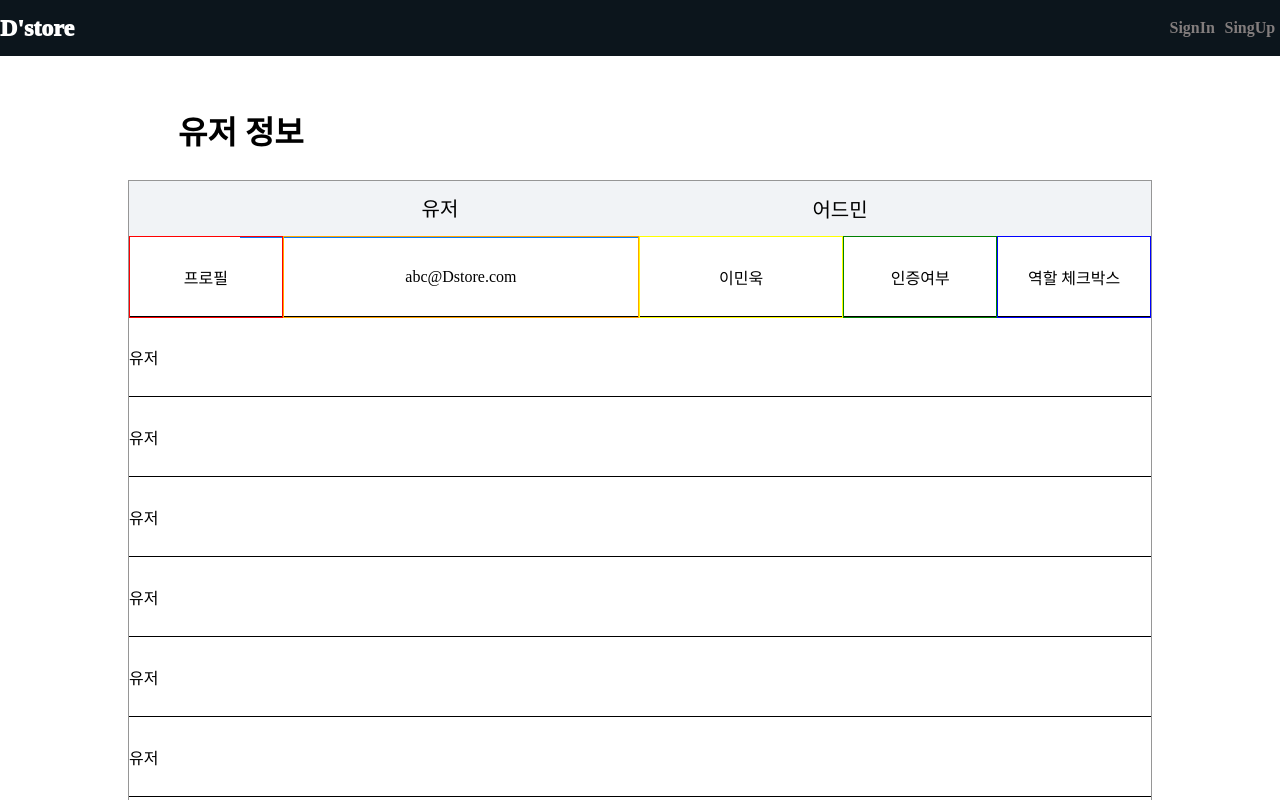
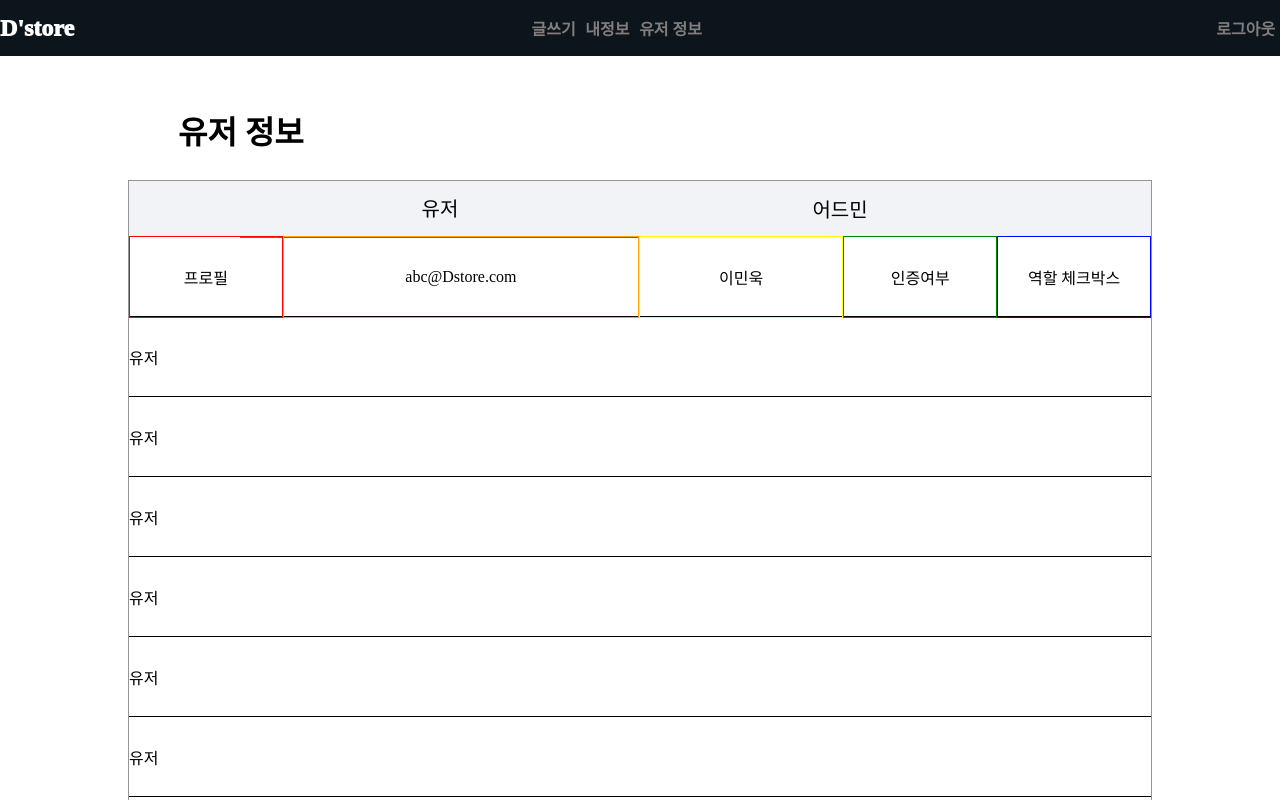
Before and after one commit to D-Store/D-store-practice, a React (Create React App) app: page /admin/userInfo in a window 1280 px wide. Shown: the top 800 px of the page. Built offline with nearby package versions, Linux system fonts and the light colour scheme.

Commit message:
[ADD] Admin header

```diff
--- a/src/Pages/Admin/Main/AdminMainPage.jsx
+++ b/src/Pages/Admin/Main/AdminMainPage.jsx
@@ -1,11 +1,11 @@
 import React from 'react'
+import AdminHeaderContainer from '../../../containers/Admin/Header/AdminHeaderContainer';
 import AdminMainContainer from '../../../containers/Admin/Main/AdminMainContainer';
-import HeaderContainer from '../../../containers/Header/HeaderContainer';
 
 const AdminMainPage = () => {
     return(
         <>
-        <HeaderContainer />
+        <AdminHeaderContainer />
         <AdminMainContainer />
         </>
     )
--- a/src/Pages/Admin/UserInfo/AdminUserInfoPage.jsx
+++ b/src/Pages/Admin/UserInfo/AdminUserInfoPage.jsx
@@ -1,11 +1,11 @@
 import React from 'react'
+import AdminHeaderContainer from '../../../containers/Admin/Header/AdminHeaderContainer';
 import AdminUserInfoContainer from '../../../containers/Admin/UserInfo/AdminUserInfoContainer';
-import HeaderContainer from '../../../containers/Header/HeaderContainer';
 
 const AdminUserInfoPage = () => {
     return(
         <>
-        <HeaderContainer />
+        <AdminHeaderContainer />
         <AdminUserInfoContainer />
         </>
     )
--- /dev/null
+++ b/src/components/Admin/Header/AdminHeader.css
@@ -0,0 +1,49 @@
+.admin-header {
+    width: 100%;
+    min-height: 7vh;
+    display: flex;
+    align-items: center;
+    justify-content: space-between;
+    background-color: #0c151c;
+}
+
+.admin-header-main > a {
+    font-weight: 1000;
+    font-size: 1.5rem;
+    cursor: pointer;
+    color: white;
+    text-decoration: none;
+  }
+
+  .admin-header-items {
+    width: 100%;
+    display: grid;
+    grid-template-columns: 90% 10%;
+    grid-template-areas: "options log";
+  }
+
+  .admin-header-items-log {
+    grid-area: log;
+    display: flex;
+    justify-content: flex-end;
+  }
+
+  .admin-header-items-options {
+     grid-area: options;
+     display: flex;
+     justify-content: center;
+  }
+
+  .admin-header-items-log > a,
+  .admin-header-items-options > a {
+      cursor: pointer;
+      color: rgb(131, 125, 125);
+      text-decoration: none;
+      padding: 0.3rem;
+      font-weight: 600;
+  }
+
+  .admin-header-items-log > a:hover,
+  .admin-header-items-options > a:hover {
+    color:white;
+  }
--- a/src/components/Admin/Header/AdminHeader.jsx
+++ b/src/components/Admin/Header/AdminHeader.jsx
@@ -1,11 +1,24 @@
 import React from 'react';
 import { Link } from "react-router-dom";
+import './AdminHeader.css'
 
-const AdminHeader = () => {
+const AdminHeader = ({handleLogOut}) => {
     return(
-        <div className="adminHeader">
-            <div className="header-main">
-                <Link to="/">D'store</Link>
+        <div className="admin-header">
+            <div className="admin-header-main">
+                <Link to="/admin/main">D'store</Link>
+            </div>
+            <div className="admin-header-items">
+                <div className="admin-header-items-options">
+                    <Link to="/">글쓰기</Link>
+                    <Link to="/">내정보</Link>
+                    <Link to="/admin/userInfo">유저 정보</Link>
+                </div>
+                <div className="admin-header-items-log">
+                    <a href="/" onClick={()=> handleLogOut()}>
+                        로그아웃
+                    </a>
+                </div>
             </div>
         </div>
     )
--- a/src/components/SignIn/SignIn.css
+++ b/src/components/SignIn/SignIn.css
@@ -51,7 +51,7 @@
 }
 
 .signIn-input-item:focus {
-  box-shadow: 0 0 25px -10px #0078ff;
+  border-color: #0078ff;
 }
 
 .signIn-submit {
--- a/src/components/common/Header/Header.css
+++ b/src/components/common/Header/Header.css
@@ -21,7 +21,7 @@
 .header-nav {
   width: 100%;
   display: grid;
-  grid-template-columns: 90% 10%;
+  grid-template-columns: 90% 10% ;
   grid-template-areas: "func log";
 }
 
--- /dev/null
+++ b/src/containers/Admin/Header/AdminHeaderContainer.jsx
@@ -0,0 +1,21 @@
+import React from 'react';
+import AdminHeader from '../../../components/Admin/Header/AdminHeader';
+import { useHistory } from "react-router-dom";
+
+const AdminHeaderContainer = () => {
+
+    const history = useHistory();
+    //로그아웃
+    const handleLogOut = () => {
+        console.log("logout");
+        localStorage.removeItem("accessToken");
+        history.push("/");
+      };
+    return(
+        <>
+            <AdminHeader handleLogOut={handleLogOut}/>
+        </>
+    )
+}
+
+export default AdminHeaderContainer;
```
